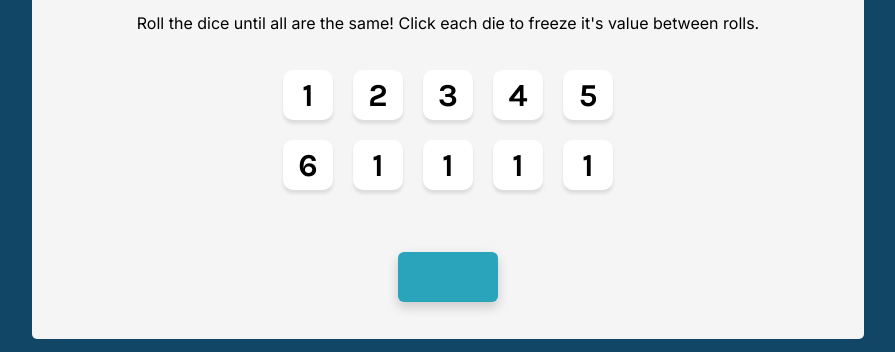
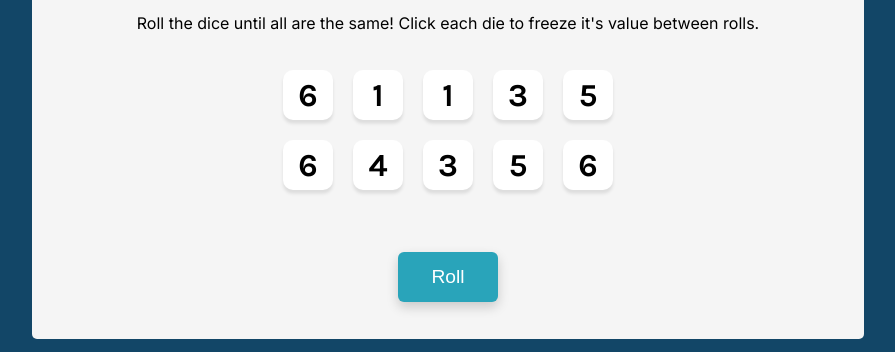
Before and after one commit to ondairos/tenzies_game, a React (Vite) app: page / in a window 1280 px wide. Shown: the part 121-473 px from the top of the page, without its empty margins (192-1087 px from the left). Built offline with nearby package versions, Linux system fonts and the light colour scheme.

Commit message:
added dice creation, dice roll , state

```diff
--- a/src/App.jsx
+++ b/src/App.jsx
@@ -4,29 +4,52 @@ import Confetti from "react-confetti";
 import Die from "./components/Die";
 
 function App() {
+  // state init
+  const [dice, setDice] = useState(allNewDice());
+
+  // create new dice function
+  function allNewDice() {
+    const diceArray = [];
+    for (let i = 0; i <= 9; i++) {
+      // 6 sides to dice
+      diceArray.push(Math.ceil(Math.random() * 6));
+    }
+    return diceArray;
+  }
+
+  /*  for loop render
+  // function renderDieElements() {
+  //   let diceDisplayArray = [];
+  //   for (let i = 0; i < dice.length; i++) {
+  //     diceDisplayArray.push(<Die value={dice[i]} />);
+  //   }
+  //   return diceDisplayArray;
+  // }
+  */
+
+  // roll the dice
+
+  function rollTheDice() {
+    setDice(allNewDice());
+  }
+
+
+  // render die elements !must be at the BOTTOM!
+  const diceElements = dice.map((element) => <Die value={element} />);
+
+
+
   return (
     <main>
-      {/* {tenzies && <Confetti />} */}
       <h1>Tenzies Game</h1>
       <p>
         Roll the dice until all are the same! Click each die to freeze it's
         value between rolls.
       </p>
-      <div className="die-container">
-        <Die value="1" />
-        <Die value="2" />
-        <Die value="3" />
-        <Die value="4" />
-        <Die value="5" />
-        <Die value="6" />
-        <Die value="1" />
-        <Die value="1" />
-        <Die value="1" />
-        <Die value="1" />
-      </div>
+      <div className="die-container">{diceElements}</div>
 
-      <button className="roll-dice">
-
+      <button className="roll-dice" onClick={rollTheDice}>
+        Roll
       </button>
     </main>
   );
```
